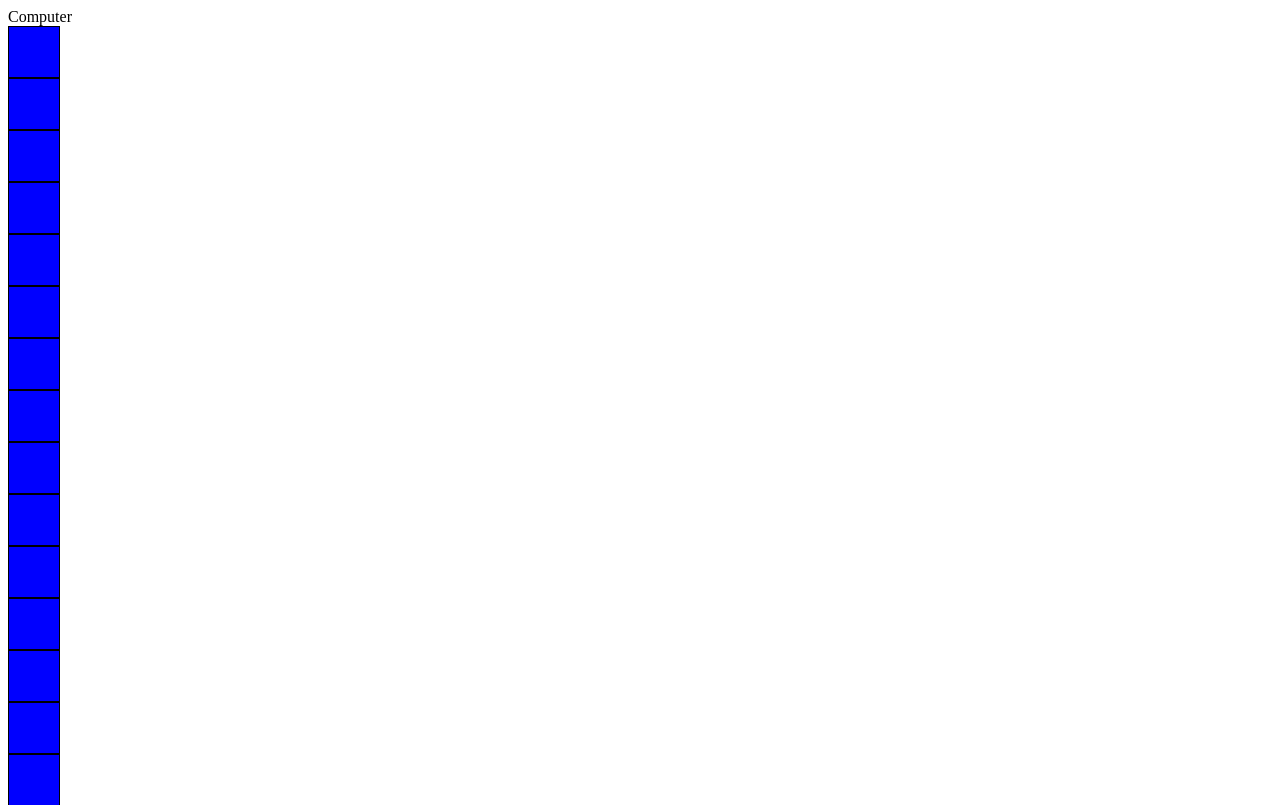
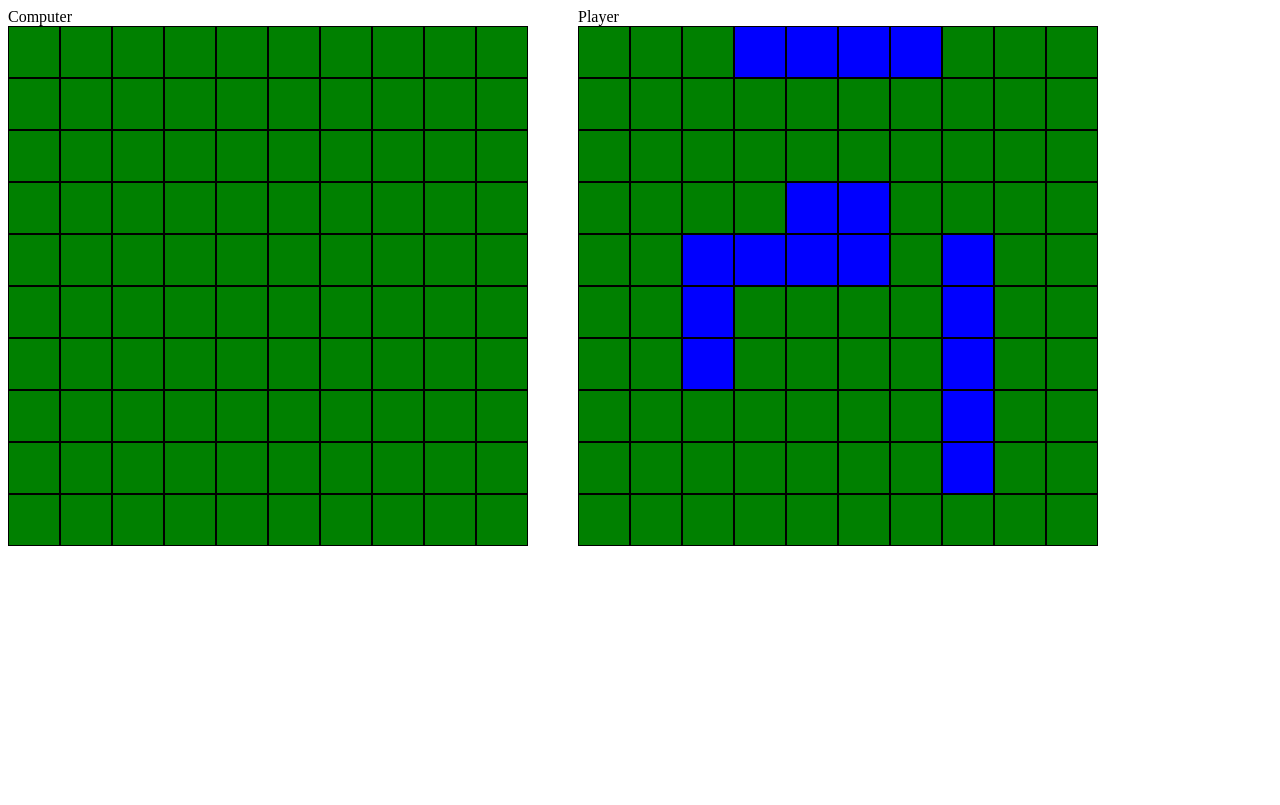
Before and after one commit to flipott/battleship, a plain HTML site: page index.html in a window 1280 px wide. Shown: the top 805 px of the page. Drawn offline with Linux system fonts and the light colour scheme.

Commit message:
Style container and format space colors

```diff
--- a/styles.css
+++ b/styles.css
@@ -1,14 +1,28 @@
-.player-board {
+.game-container {
+  display: flex;
+  gap: 50px;
+}
+
+.player-board,
+.cpu-board {
   display: grid;
   /* grid-template-rows: repeat(10, 1fr); */
   grid-template-columns: repeat(10, 1fr);
-  width: min-content;
+  width: fit-content;
 }
 
 .space {
   height: 50px;
   width: 50px;
-  background: blue;
+  background: green;
   border: solid 1px black;
   color: white;
 }
+
+.space:not([occupiedby='null']) {
+  background: blue;
+}
+
+.space[occupiedby='missed'] {
+  background: yellow;
+}
```
